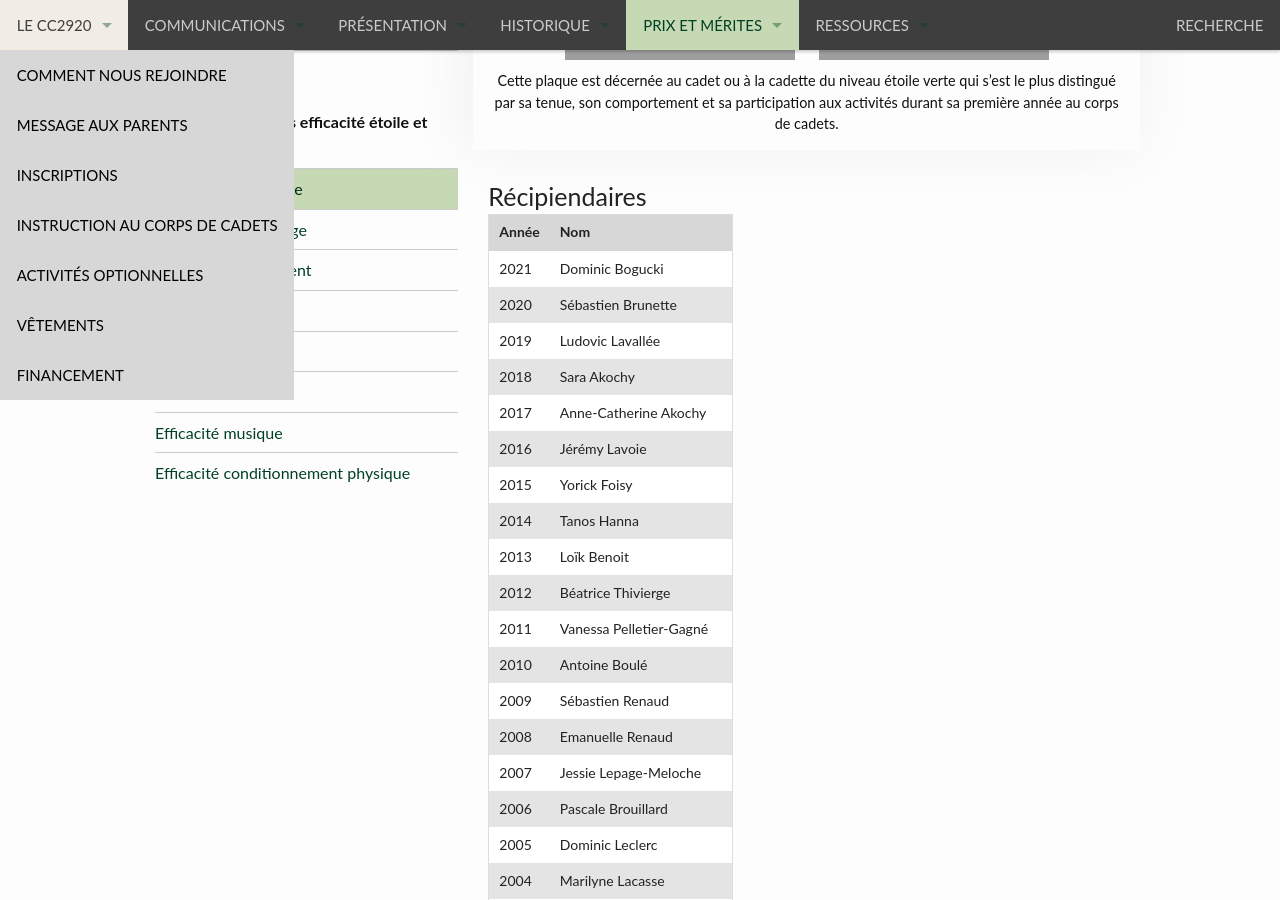
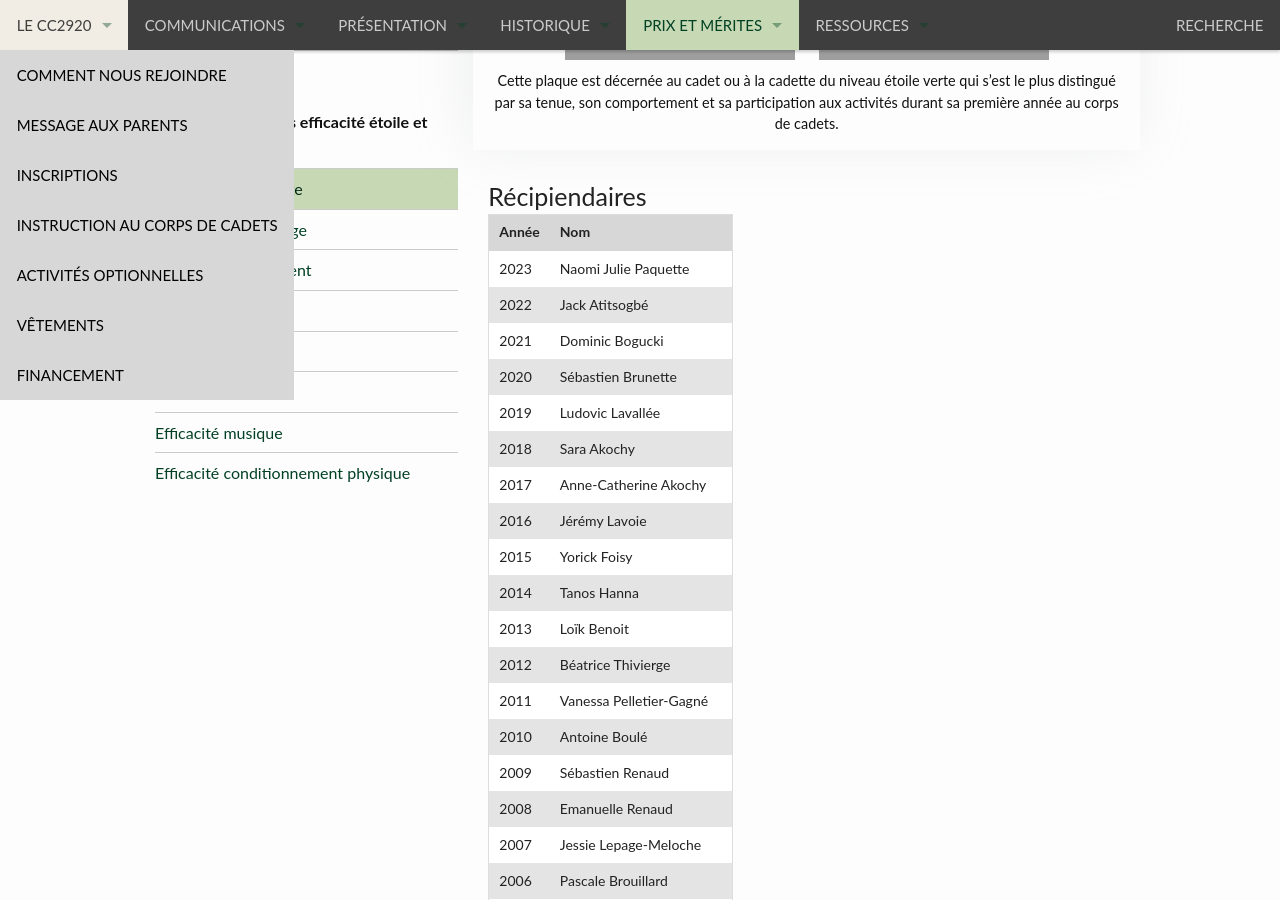
Before and after one commit to CC2920/web, a Jekyll site: the page built from _prix/plaques-trophees/efficacite-etoile-verte.md, in a window 1280 px wide and 900 px high, scrolled down 611 px. Built offline with Jekyll 4.4.1, drawn with Linux system fonts in a browser that asks for light colours.

Commit message:
Update efficacite-etoile-verte.md

```diff
--- a/_prix/plaques-trophees/efficacite-etoile-verte.md
+++ b/_prix/plaques-trophees/efficacite-etoile-verte.md
@@ -16,6 +16,8 @@ prix:
 
 | Année | Nom |
 | --- | --- |
+| 2023 | Naomi Julie Paquette |
+| 2022 | Jack Atitsogbé |
 | 2021 | Dominic Bogucki |
 | 2020 | Sébastien Brunette |
 | 2019 | Ludovic Lavallée |
```
